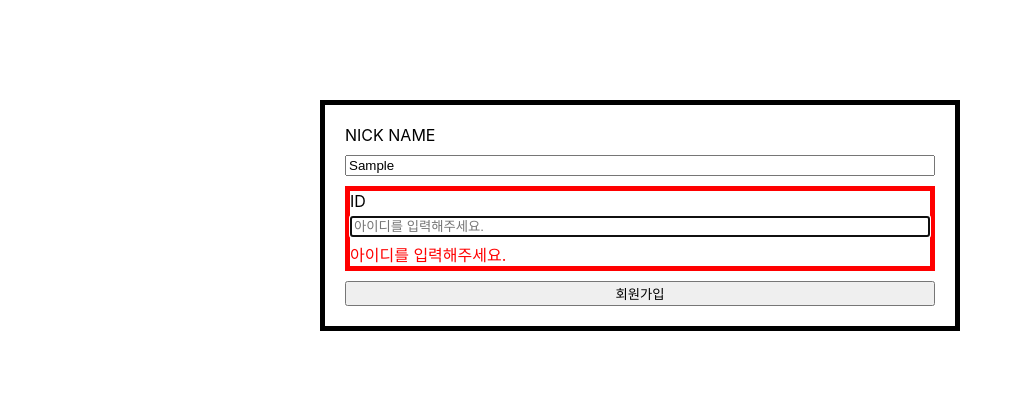
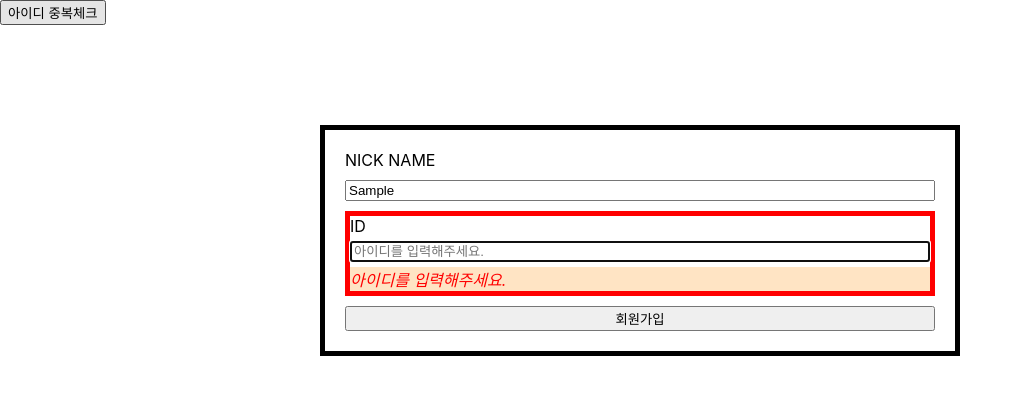
Before and after one commit to ZERO2ONE23581/JunFlix, a Next.js app: page /join in a window 1280 px wide. Both pictures are taken after typing "Sample" into the empty fields and a click on the button "회원가입". Shown: the top 394 px of the page, without its empty margins (0-1023 px from the left). Built offline with nearby package versions, Linux system fonts and the light colour scheme.

Commit message:
✨ 아이디 중복체크 기능

```diff
--- a/pages/join/index.tsx
+++ b/pages/join/index.tsx
@@ -2,7 +2,7 @@ import styled from '@emotion/styled';
 import type { NextPage } from 'next';
 import { useEffect, useState } from 'react';
 import { useForm } from 'react-hook-form';
-import { Input } from '../../src/components/Input';
+import { Error, Input } from '../../src/components/Input';
 import { IdModal } from '../../src/components/Join/IdModal';
 import { JoinModal } from '../../src/components/Join/Modal';
 import { useMutation } from '../../src/libs/client/useMutation';
@@ -13,23 +13,36 @@ export interface IJoinForm {
   password?: string;
   confirmPw?: string;
   email?: string;
+  idCheckError?: string;
 }
 
 const Join: NextPage = () => {
+  //Post
+  const [postJoin, { loading, data, error }] = useMutation('/api/user/join');
+  const [
+    postCheck,
+    { loading: checkLoading, data: checkData, error: checkError },
+  ] = useMutation('/api/user/userId_check');
+
   //Form
   const {
     register,
     handleSubmit,
     formState: { errors },
     watch,
+    setError,
   } = useForm<IJoinForm>({ mode: 'onBlur' });
   //
   const onValid = (formData: IJoinForm) => {
+    //아이디 중복체크
+    if (!checkData) {
+      setError('idCheckError', {
+        message: '아이디 중복확인을 실행해주세요.',
+      });
+    }
     if (loading) return;
     postJoin(formData);
   };
-  //Post
-  const [postJoin, { loading, data, error }] = useMutation('/api/user/join');
 
   //Modal
   const [modal, setModal] = useState(false);
@@ -65,12 +78,15 @@ const Join: NextPage = () => {
     watch('confirmPw'),
     watch('email'),
   ]);
+  console.log(errors.idCheckError);
   //
   return (
     <>
       {modal && <JoinModal toggleClick={toggleClick} />}
       {idModal && <IdModal toggleClick={toggleClick} />}
       {/* {true && <JoinModal toggleClick={toggleClick} />} */}
+
+      <button>아이디 중복체크</button>
 
       <Form onSubmit={handleSubmit(onValid)}>
         <>
@@ -99,7 +115,10 @@ const Join: NextPage = () => {
               placeholder="아이디를 입력해주세요."
               errMsg={errors.userId?.message}
             />
-            {state.layerTwo && (
+            {errors.idCheckError && (
+              <Error>{errors.idCheckError.message}</Error>
+            )}
+            {checkData && state.layerTwo && (
               <SecondLayer>
                 <Input
                   label="PASSWORD"
--- a/src/components/Input.tsx
+++ b/src/components/Input.tsx
@@ -34,6 +34,8 @@ export const Input = (props: IInputProps) => {
     </>
   );
 };
-const Error = styled.span`
+export const Error = styled.span`
   color: red;
+  font-style: italic;
+  background-color: bisque;
 `;
```
